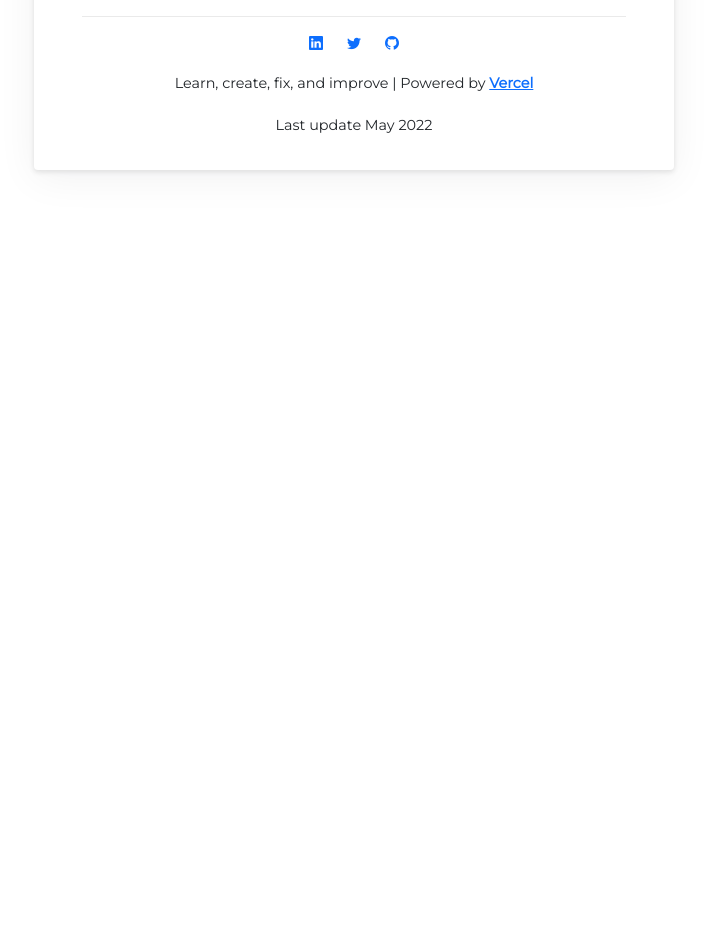
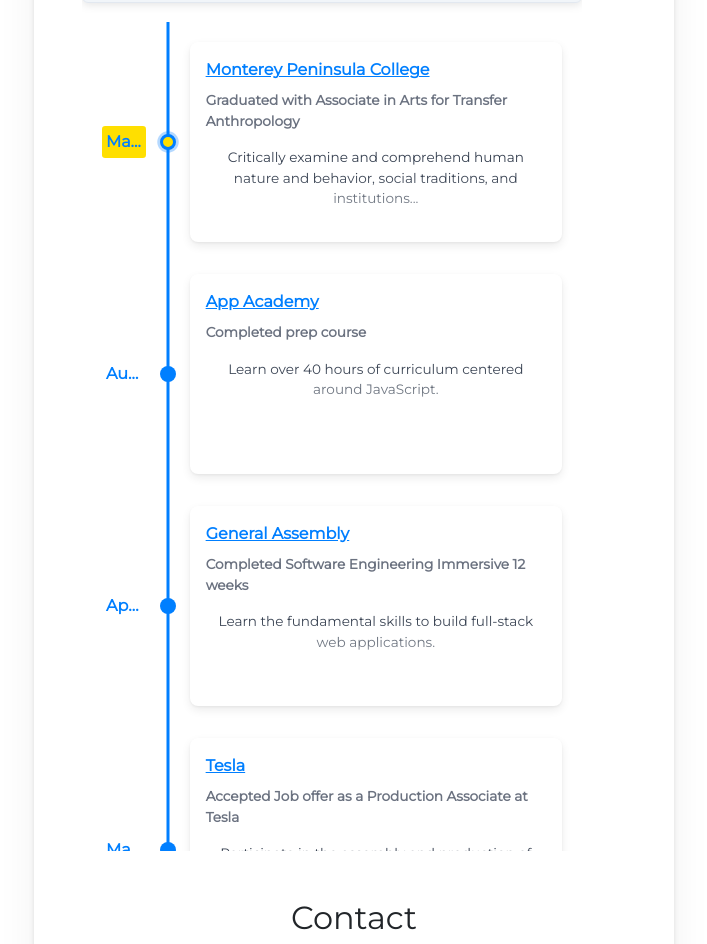
Before and after one commit to mdamapong/Mickey-s-site, a Next.js app: page / in a window 1280 px wide. Shown: the part 2400-3344 px from the top of the page, without its empty margins (286-993 px from the left). Before the commit the page ends 2650 px from the top, so only its background shows below. Built offline with nearby package versions, Linux system fonts and the light colour scheme.

Commit message:
add timeline

```diff
--- /dev/null
+++ b/components/Timeline.js
@@ -0,0 +1,49 @@
+import React from 'react';
+import { Chrono } from 'react-chrono';
+
+export default function Timeline() {
+	const items = [
+		{
+			title: 'May 2020',
+			cardTitle: 'Monterey Peninsula College',
+			url: 'https://www.mpc.edu/',
+			cardSubtitle:
+				'Graduated with Associate in Arts for Transfer Anthropology',
+			cardDetailedText:
+				'Critically examine and comprehend human nature and behavior, social traditions, and institutions...',
+		},
+		{
+			title: 'August 2020',
+			cardTitle: 'App Academy',
+			url: 'https://www.appacademy.io/',
+			cardSubtitle: 'Completed prep course',
+			cardDetailedText:
+				'Learn over 40 hours of curriculum centered around JavaScript.',
+		},
+		{
+			title: 'April 2022',
+			cardTitle: 'General Assembly',
+			url: 'https://generalassemb.ly/locations/san-francisco',
+			cardSubtitle: 'Completed Software Engineering Immersive 12 weeks',
+			cardDetailedText:
+				'Learn the fundamental skills to build full-stack web applications.',
+		},
+		{
+			title: 'May 2022',
+			cardTitle: 'Tesla',
+			url: 'https://www.tesla.com/',
+			cardSubtitle: 'Accepted Job offer as a Production Associate at Tesla',
+			cardDetailedText:
+				'Participate in the assembly and production of Tesla vehicles, Perform a wide array of essential function across a number of production lines, Work in a team-oriented manufacturing environment',
+		},
+	];
+	return (
+		<>
+			<h2>Timeline</h2>
+			<img src='/assets/svg/line.svg' className='line' />
+			<div style={{ width: '500px', height: '950px' }}>
+				<Chrono items={items} mode='VERTICAL' />
+			</div>
+		</>
+	);
+}
--- a/package.json
+++ b/package.json
@@ -14,6 +14,7 @@
     "next": "12.1.6",
     "react": "18.1.0",
     "react-bootstrap": "^2.4.0",
+    "react-chrono": "^1.15.3",
     "react-dom": "18.1.0"
   },
   "devDependencies": {
--- a/pages/index.js
+++ b/pages/index.js
@@ -8,6 +8,7 @@
 import Works from '../components/Works';
 import Contact from '../components/Contact';
 import About from '../components/About';
+import Timeline from '../components/Timeline';
 
 export default function Home() {
 	return (
@@ -51,6 +52,7 @@
 					<Experience />
 					<Education />
 					<Works />
+					<Timeline />
 					<Contact />
 					<Footer />
 				</Card.Body>
```
Also changed, not shown: 1 other file (tests, documents, lock files or other folders).
